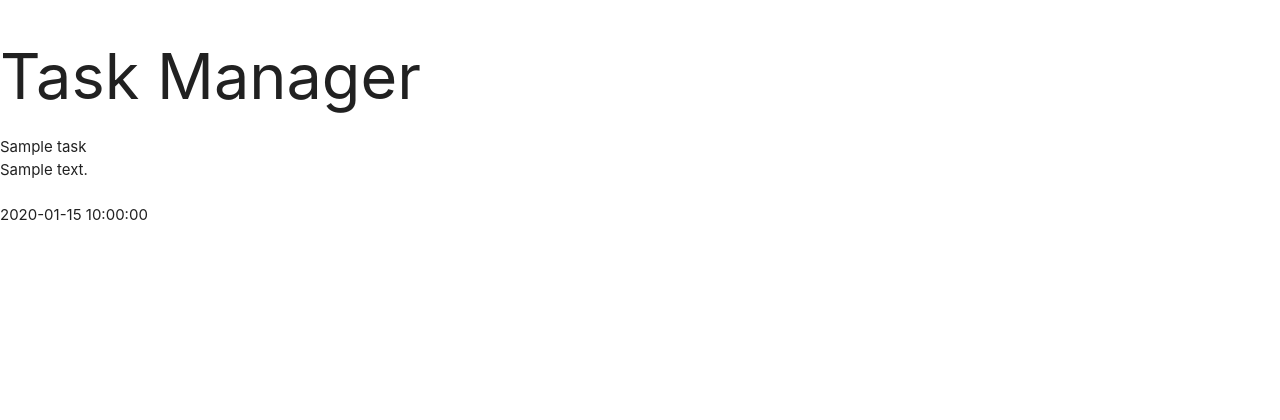
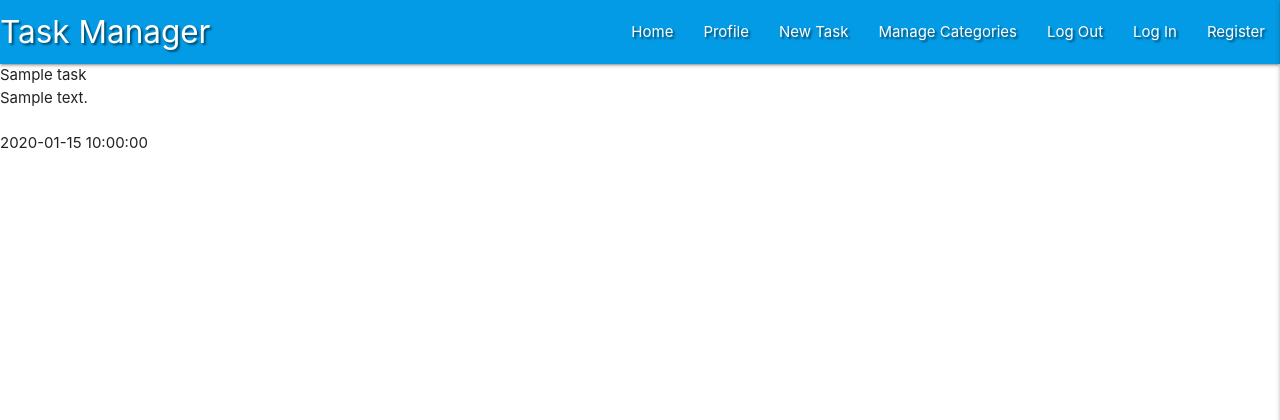
Before and after one commit to devjldp/flask-task-manager, a Flask app: page / in a window 1280 px wide. Shown: the top 420 px of the page. Run offline with Flask 3, Linux system fonts and the light colour scheme; a database or web service that is not in the repository returns one stand-in record (values such as "Sample title"); some libraries are stand-ins or nearby versions.

Commit message:
Add Materialize navbar and sidebar

```diff
--- a/static/css/style.css
+++ b/static/css/style.css
@@ -0,0 +1,3 @@
+.text-shadow{
+    text-shadow: 2px 2px 2px rgba(0,0,0,0.5);
+}
--- a/static/js/script.js
+++ b/static/js/script.js
@@ -0,0 +1,3 @@
+$(document).ready(function(){
+    $('.sidenav').sidenav({edge: "right"});
+  });
--- a/templates/base.html
+++ b/templates/base.html
@@ -22,13 +22,43 @@
     <title>Task Manager</title>
   </head>
   <body>
-    <h1>Task Manager</h1>
+    <header>
+      <!-- top navbar  -->
+      <nav class="nav-extended text-shadow light-blue darken-1">
+        <div class="nav-wrapper">
+          <a href="#!" class="brand-logo">Task Manager</a>
+          <a href="#" data-target="mobile-demo" class="sidenav-trigger right"><i class="fas fa-bars"></i></a>
+          <ul class="right hide-on-med-and-down">
+            <li><a href="#">Home</a></li>
+            <li><a href="#">Profile</a></li>
+            <li><a href="#">New Task</a></li>
+            <li><a href="#">Manage Categories</a></li>
+            <li><a href="#">Log Out</a></li>
+            <li><a href="#">Log In</a></li>
+            <li><a href="#">Register</a></li>
+          </ul>
+        </div>
+      </nav>
+
+    <!-- mobile sidenav  -->
+      <ul class="sidenav" id="mobile-demo">
+        <li><h4 class="center-align light-blue-text text-darken-4">Task Manager</h4></li>
+        <li><a href="#">Home</a></li>
+        <li><a href="#">Profile</a></li>
+        <li><a href="#">New Task</a></li>
+        <li><a href="#">Manage Categories</a></li>
+        <li><a href="#">Log Out</a></li>
+        <li><a href="#">Log In</a></li>
+        <li><a href="#">Register</a></li>
+      </ul>
+
+    </header>
 
     {% block content %} {% endblock %}
 
     <script src="https://cdn.jsdelivr.net/npm/jquery@3.7.1/dist/jquery.min.js"></script>
     <script src="https://cdnjs.cloudflare.com/ajax/libs/materialize/1.0.0/js/materialize.min.js"></script>
-
+    <script src="static/js/script.js"></script>
     {% block scripts %}
     {% endblock %}
   </body>
```
